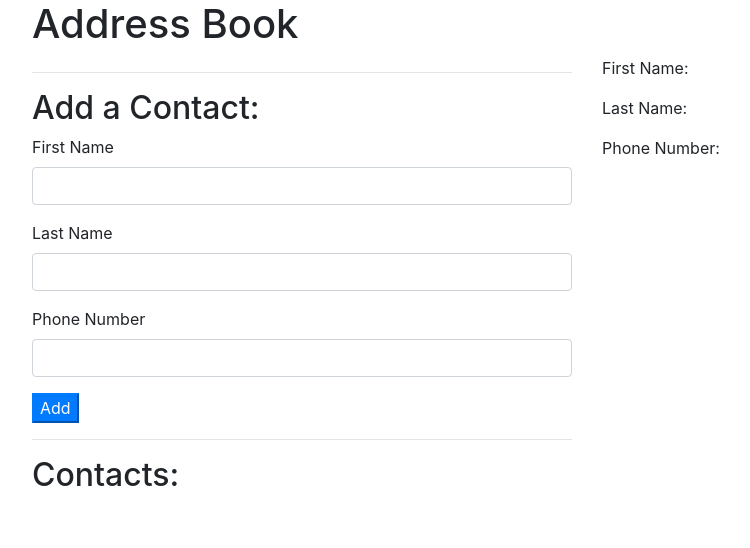
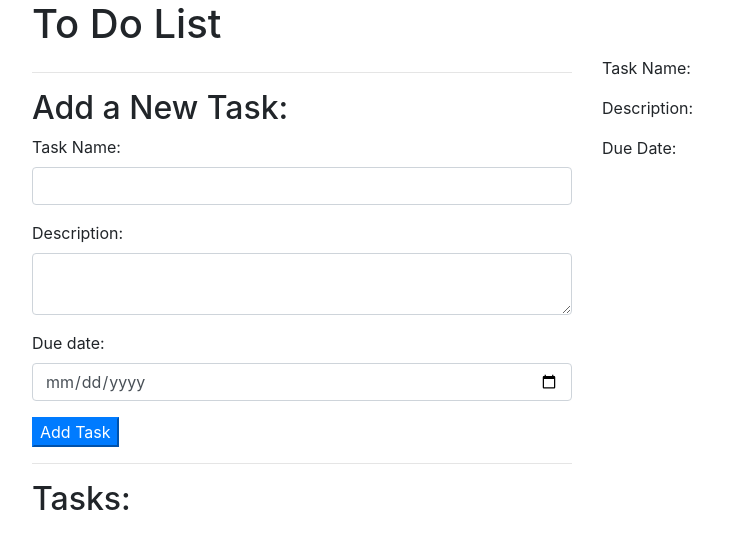
Before and after one commit to bordonj/toDoList-A, a plain HTML site: page index.html in a window 1280 px wide. Shown: the whole page, without its empty margins (53-803 px from the left). Drawn offline with nearby package versions, Linux system fonts and the light colour scheme.

Commit message:
add some html to index file
Co-authored-by: Shoshana Newman <sho.newman@gmail.com>
Co-authored-by: John<simpledimplejohn@gmail.com>

```diff
--- a/index.html
+++ b/index.html
@@ -5,41 +5,41 @@
     <link href="css/styles.css" rel="stylesheet" type="text/css">
     <script src="https://cdnjs.cloudflare.com/ajax/libs/jquery/3.3.1/jquery.min.js"></script>
     <script src="js/scripts.js"></script>
-    <title>Address Book</title>
+    <title>To Do List</title>
     <title></title>
   </head>
   <body>
     <div class="container">
-      <h1>Address Book</h1>
+      <h1>To Do List</h1>
       <div class="row">
         <div class="col-md-6">
           <hr>
-          <h2>Add a Contact:</h2>
-          <form id="new-contact">
+          <h2>Add a New Task:</h2>
+          <form id="new-task">
             <div class="form-group">
-              <label for="new-first-name">First Name</label>
-              <input type="text"  class="form-control" id="new-first-name">
+              <label for="taskName">Task Name:</label>
+              <input type="text"  class="form-control" id="taskName">
             </div>
             <div class="form-group">
-              <label for="new-last-name">Last Name</label>
-              <input type="text"  class="form-control" id="new-last-name">
+              <label for="description">Description:</label>
+              <textarea class="form-control" id="description"></textarea>
             </div>
             <div class="form-group">
-              <label for="new-phone-number">Phone Number</label>
-              <input type="text"  class="form-control" id="new-phone-number">
+              <label for="dueDate">Due date:</label>
+              <input type="date" id="dueDate" name="trip-start" class="form-control">
             </div>
-            <button type="submit" class="btn-primary">Add</button>
+            <button type="submit" class="btn-primary">Add Task</button>
           </form>
           <hr>
-          <h2>Contacts:</h2>
-          <ul id="contacts">
+          <h2>Tasks:</h2>
+          <ul id="taskList">
           </ul>
         </div>
         <div class="col-md-6">
           <div id="show-contact">
-            <p>First Name: <span class="first-name"></span></p>
-            <p>Last Name: <span class="last-name"></span></p>
-            <p>Phone Number: <span class="phone-number"></span></p>
+            <p>Task Name: <span class="first-name"></span></p>
+            <p>Description: <span class="last-name"></span></p>
+            <p>Due Date: <span class="phone-number"></span></p>
             <div id="buttons">
             </div>
           </div>
```
